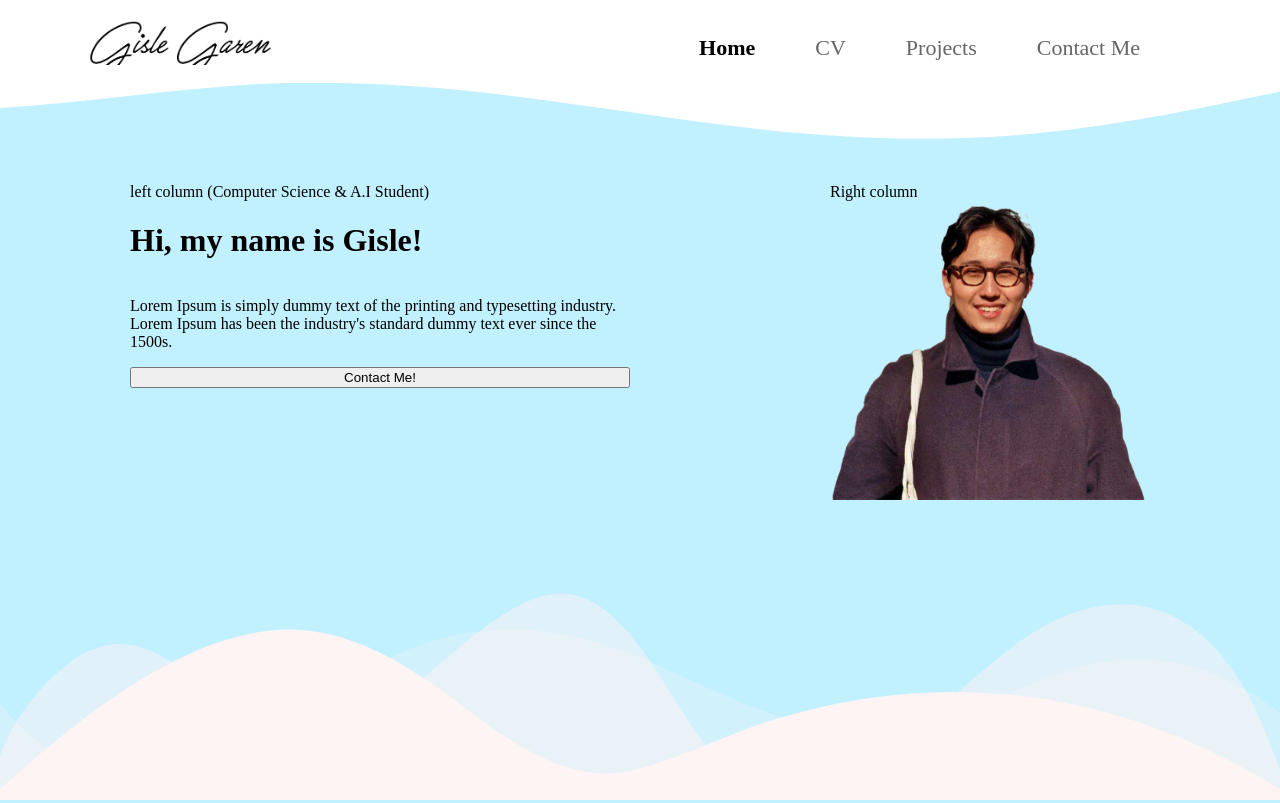
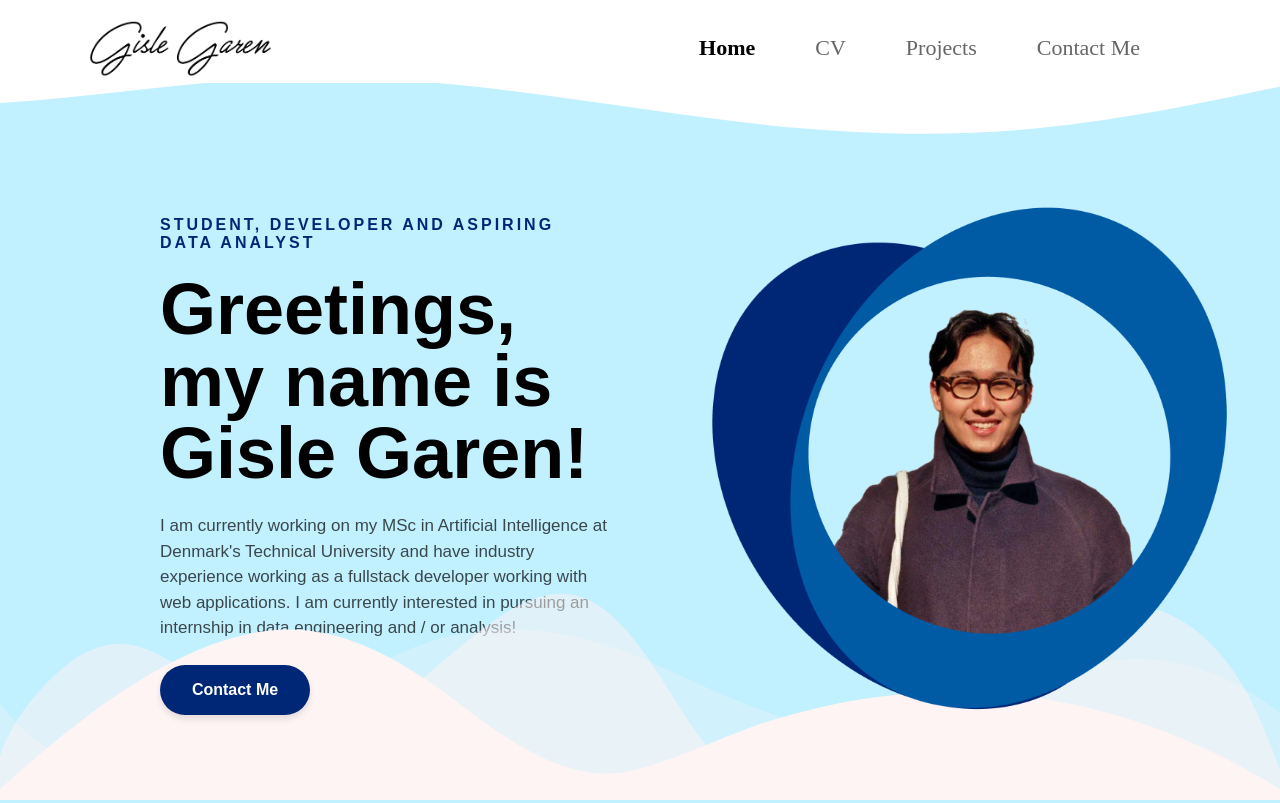
Before and after one commit to GisleGaren/personal-website, a Next.js app in the folder personal-website/: page / in a window 1280 px wide. Built offline with nearby package versions, Linux system fonts and the light colour scheme.

Commit message:
Looking pretty good with the latest changes with profile picture changes

```diff
--- a/personal-website/src/components/layout/Navbar.css
+++ b/personal-website/src/components/layout/Navbar.css
@@ -2,13 +2,11 @@
   display: flex;
   margin-top: 20px;
   justify-content: space-between;
-  position: static;
-  z-index: 10;
 }
 .upperWave{
     position: absolute;
     z-index: 1;
-    top:65px;
+    top:60px;
     width: 100vw;
 }
 
@@ -16,6 +14,7 @@
   margin-left: 80px;
   height: auto;
   width: 200px;
+    z-index: 2;
 }
 
 .links {
@@ -34,6 +33,7 @@
   font-size: 22px;
   padding-bottom: 5px;
   height: 27px;
+  z-index: 2;
 }
 
 .links a.active {
--- a/personal-website/src/pages/index.css
+++ b/personal-website/src/pages/index.css
@@ -1,30 +1,91 @@
 .content{
     background-color: rgb(193, 240, 255);
-    min-height: 90vh; /* Ensures the container takes up at least the full viewport height */
+    min-height: 90vh;
     width:100vw;
 }
 
 .content-display{
-    padding-top:100px;
+    padding-top:15vh;
     display:flex;
     justify-content: center;
-    gap: 200px;
+    gap: 5vw;
 }
 
 .left-column{
     display:flex;
     flex-direction: column;
-    max-width:500px;
+    width: 35vw;
 }
+
+.left-column h1{
+    margin-top: 1vh;
+    font-size: 9vh;
+    font-family:Arial, Helvetica, sans-serif;
+    line-height: 1;
+    margin-bottom: 0;
+}
+.left-column h2{
+    font-size: 1rem;
+    font-family:Arial, Helvetica, sans-serif;
+    color:  #002776;
+    letter-spacing: 3px;
+}
+
+.left-column p{
+    margin-top:3vh;
+    font-family: Arial, Helvetica, sans-serif;
+    line-height: 1.5;
+    margin-bottom: 3vh;
+    font-size: 17px;
+    opacity: 0.7;
+}
+
+.contactButton {
+    border-radius: 50px;
+    max-width: 150px;
+    width: 100%;
+    height: 50px;
+    background-color: #002776;
+    color: white;
+    border: none;
+    padding: 10px 20px;
+    font-size: 16px;
+    font-weight: bold;
+    text-align: center;
+    transition: background-color 0.3s ease, transform 0.2s ease, box-shadow 0.2s ease;
+    box-shadow: 0px 4px 6px rgba(0, 0, 0, 0.1);
+    z-index: 10;
+  }
+
+  .contactButton:hover {
+    background-color: #0053cf;
+    transform: translateY(-2px);
+    box-shadow: 0px 6px 8px rgba(0, 0, 0, 0.15);
+    cursor: pointer;
+  }
+
+  .contactButton:active {
+    transform: translateY(1px);
+    box-shadow: 0px 2px 4px rgba(0, 0, 0, 0.2);
+  }
+
+  .contactButton:focus {
+    outline: none;
+    box-shadow: 0px 0px 0px 3px rgba(0, 39, 118, 0.4);
+  }
+
 
 .right-column{
     display:flex;
     flex-direction: column;
+    width: 35vw;
 }
 
 .right-column img{
-    width: 40vh;
+    width: 70vh;
     height: auto;
+    position:static;
+    z-index: 3;
 }
 
 .custom-shape-divider-bottom-1718915441 {
--- a/personal-website/src/pages/index.tsx
+++ b/personal-website/src/pages/index.tsx
@@ -5,18 +5,17 @@ const Home = () => {
     <div className="content">
       <div className="content-display">
         <div className="left-column">
-          left column (Computer Science & A.I Student)
-          <h1>Hi, my name is Gisle!</h1>
+          <h2>STUDENT, DEVELOPER AND ASPIRING DATA ANALYST </h2>
+          <h1>Greetings, my name is Gisle Garen!</h1>
           <p>
-            Lorem Ipsum is simply dummy text of the printing and typesetting
-            industry. Lorem Ipsum has been the industry's standard dummy text
-            ever since the 1500s.
+            I am currently working on my MSc in Artificial Intelligence at Denmark's Technical University and have
+            industry experience working as a fullstack developer working with web applications. I am currently interested
+            in pursuing an internship in data engineering and / or analysis!
           </p>
-          <button>Contact Me!</button>
+          <button className="contactButton">Contact Me </button>
         </div>
         <div className="right-column">
-          Right column
-          <img height={"40vh"} width={"40vh"} src="/images/profile.png"></img>
+          <img src="/images/profilePimp.png"></img>
         </div>
       </div>
       <div className="custom-shape-divider-bottom-1718915441">
```
Also changed, not shown: personal-website/public/images/profilePimp.png (added).
